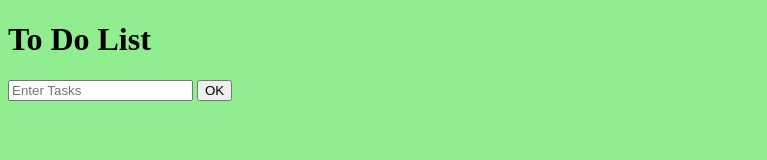
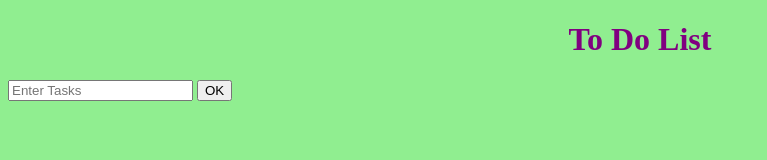
Before and after one commit to aadarshraj02/To-Do-List, a plain HTML site: page index.html in a window 1280 px wide. Shown: the whole page, without its empty margins (0-767 px from the left). Drawn offline with Linux system fonts and the light colour scheme.

Commit message:
designed h1 element

```diff
--- a/styles/style.css
+++ b/styles/style.css
@@ -1,3 +1,9 @@
 body{
     background-color: lightgreen;
 }
+h1{
+    display: flex;
+    align-items: center;
+    justify-content: center;
+    color: purple;
+}
```
